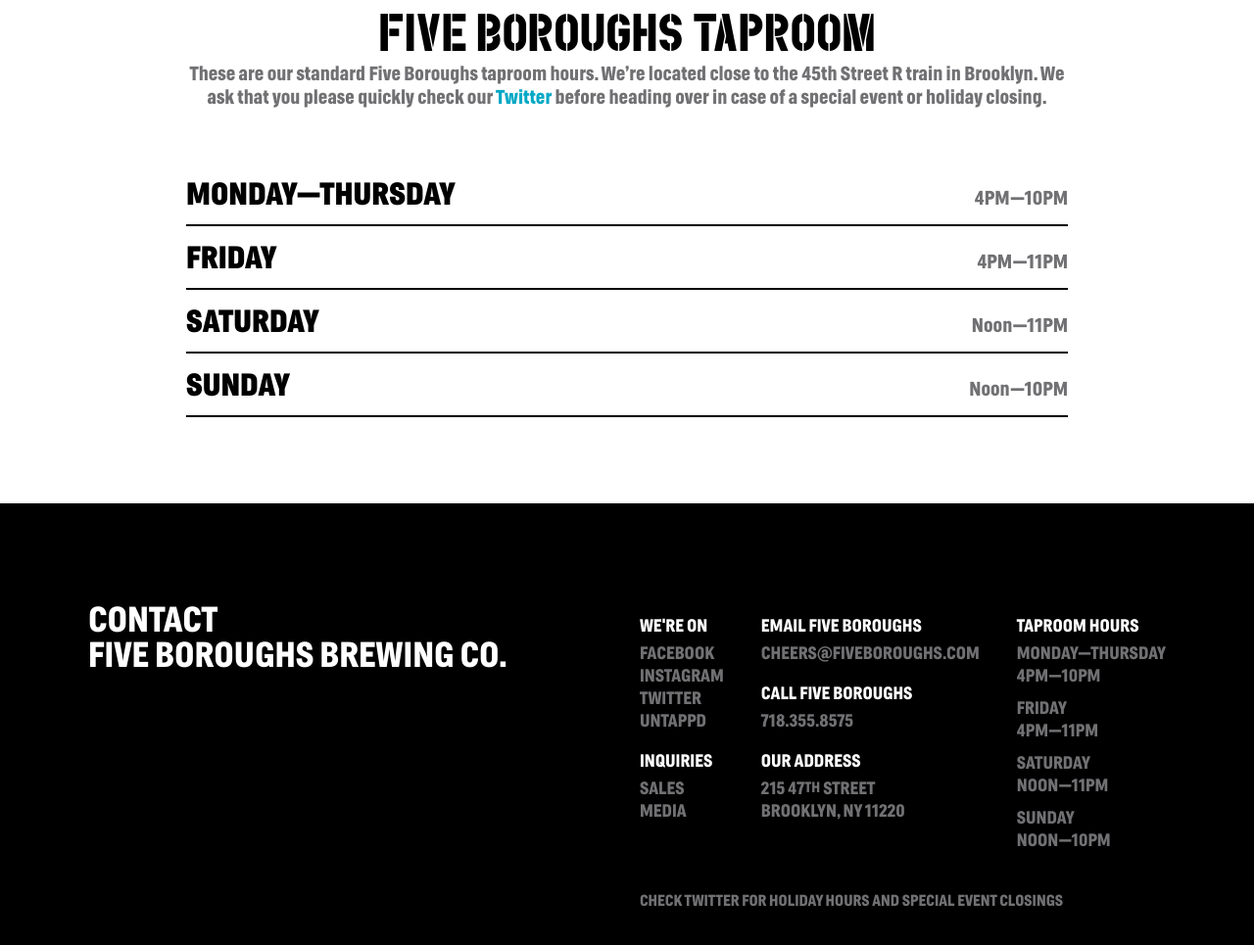
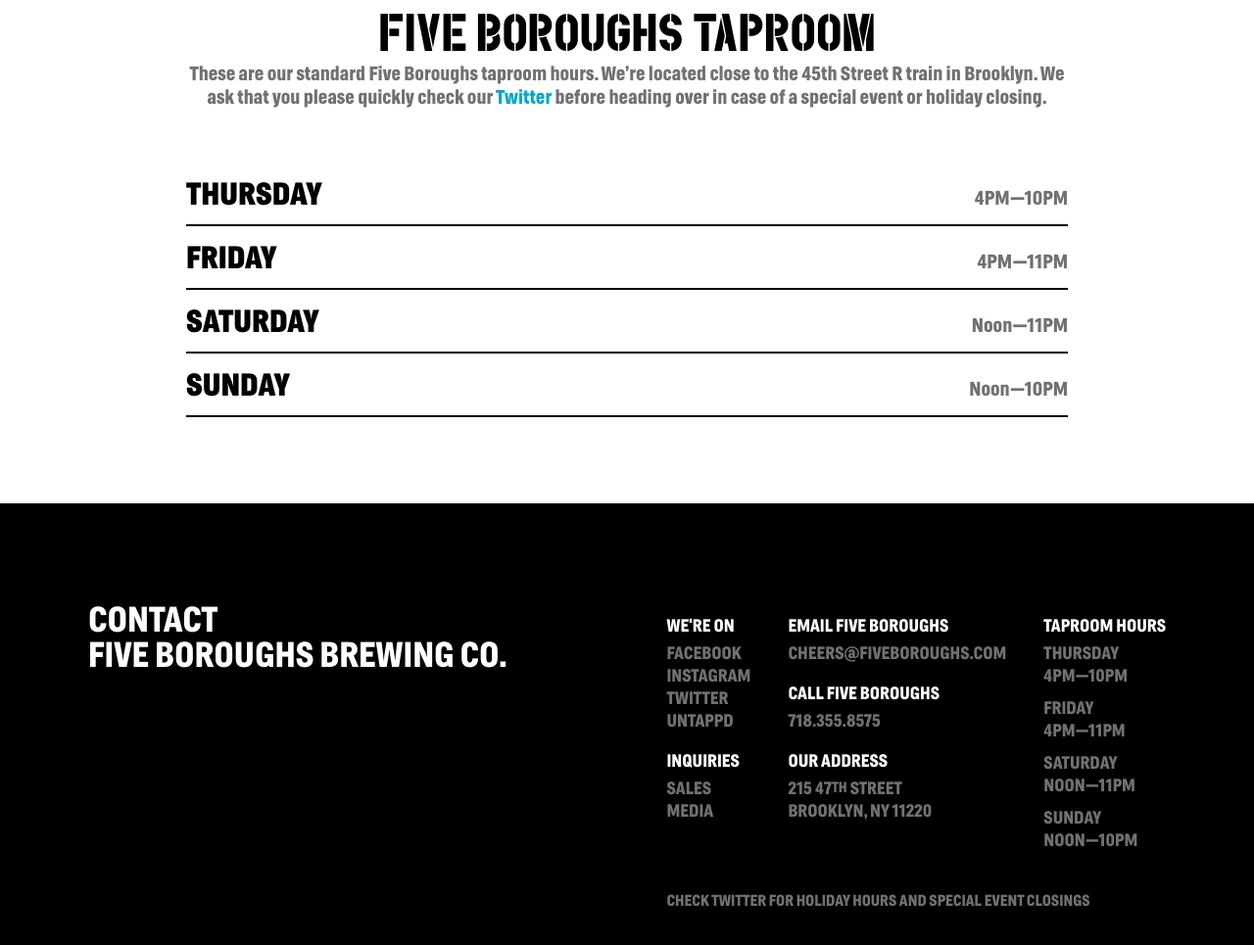
Before and after one commit to frankaturano/fbb, a website: page public/visit/index.html in a window 1280 px wide. Shown: the part 2617-3582 px from the top of the page at 98% size. Drawn offline with Linux system fonts and the light colour scheme; no server answers; files whose address does not match are found by name.

Commit message:
Revert "CHORE: updated hours"
This reverts commit 20de67a4bdd2cf56e0411b886aa811a455f69c2b.

```diff
--- a/public/visit/index.html
+++ b/public/visit/index.html
@@ -103,7 +103,7 @@
     <p class="h2-dek">These are our standard Five Boroughs taproom hours. We’re located close to the 45th Street R train in Brooklyn. We ask that you please quickly check our <a style="color:#00a8c5; text-decoration:none" target="_blank" href="https://twitter.com/fiveboroughs">Twitter</a> before heading over in case of a special event or holiday closing.</p>
     <div class="taproom-hours__daily">
       <div class="taproom-hours__day">
-        <div class="taproom-day-range">Monday&mdash;Thursday</div>
+        <div class="taproom-day-range">Thursday</div>
         <p class="taproom-day-times">4PM&mdash;10PM</p>
       </div>
       <div class="taproom-hours__day">
@@ -167,7 +167,7 @@
           </div>
           <div class="contact--hours">
             <div class="label">Taproom Hours</div>
-            <div class="link">Monday&mdash;Thursday</div>
+            <div class="link">Thursday</div>
             <div class="link">4pm&mdash;10pm</div>
             <div class="link">Friday</div>
             <div class="link">4pm&mdash;11pm</div>
```
Also changed, not shown: public/beer/index.html (+1 -1 lines), public/culture/five-boroughs-brewing-cos-homebrewing-roots/index.html (+1 -1 lines), public/culture/five-boroughs-five-senses/index.html (+1 -1 lines), public/culture/index.html (+1 -1 lines), public/culture/the-five-boroughs-taproom-is-our-brewerys-beating-heart/index.html (+1 -1 lines), public/index.html (+1 -1 lines), public/media/index.html (+1 -1 lines), public/quality/index.html (+1 -1 lines), public/sales/index.html (+1 -1 lines), public/story/index.html (+1 -1 lines).
